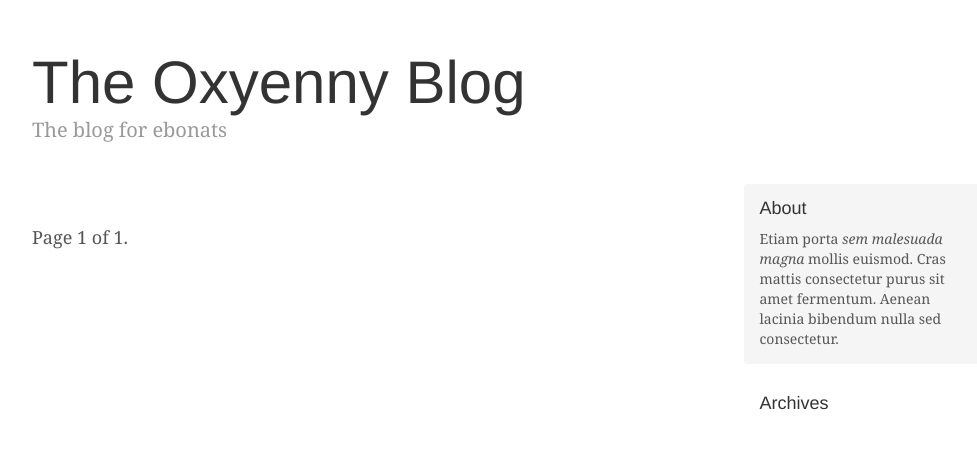
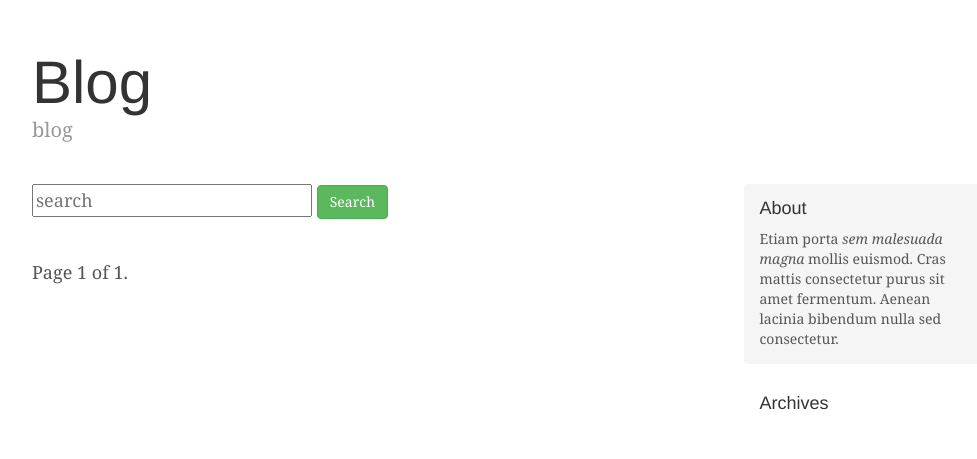
Before and after one commit to EvgenyBydanau/blog, a Django app: page / in a window 1280 px wide. Shown: the part 40-499 px from the top of the page, without its empty margins (138-1115 px from the left). Run offline with Django 3.2, Linux system fonts and the light colour scheme; data that the repository does not hold is empty; parts of the project's set-up code (start-up, migrations or seed data) failed here and were passed over; some libraries are stand-ins or nearby versions.

Commit message:
search by posts and comments

```diff
--- a/posts/views.py
+++ b/posts/views.py
@@ -3,20 +3,43 @@ from django.http import HttpResponseRedirect
 from django.contrib import messages
 from django.core.paginator import Paginator, EmptyPage, PageNotAnInteger
 from django.contrib.auth.decorators import login_required
+from django.db.models import Q
+from itertools import chain
 from collections import Counter
 import datetime
-from .models import Post
+from .models import Post, Comment
 from .forms import PostForm, CommentForm
 from .decorators import superuser_only_user_post_author
 
 
 def post_list(request, date=None):
     if date:
-        date = datetime.datetime.strptime(date, "%Y-%m-%d").date()
-        posts_list = Post.objects.filter(timestamp__month=date.month,
-                                         timestamp__year=date.year).order_by("-timestamp")
+        if 'q' in request.GET:
+            query = request.GET.get('q')
+            date = datetime.datetime.strptime(date, "%Y-%m-%d").date()
+            posts_list = Post.objects.filter(Q(timestamp__month=date.month), Q(timestamp__year=date.year),
+                                             Q(title__icontains=query) | Q(content__contains=query)).order_by('-timestamp')
+            '''Look for q in comments'''
+            posts_with_comments = Post.objects.filter(Q(timestamp__month=date.month), Q(timestamp__year=date.year),
+                                                        comment__content__icontains=query).order_by('-timestamp')
+            '''Exclude multiple posts'''
+            posts_list = set(list(chain(posts_list, posts_with_comments)))
+            posts_list = sorted(posts_list, key=lambda x: x.timestamp, reverse=True)
+        else:
+            date = datetime.datetime.strptime(date, "%Y-%m-%d").date()
+            posts_list = Post.objects.filter(timestamp__month=date.month,
+                                             timestamp__year=date.year).order_by("-timestamp")
     else:
-        posts_list = Post.objects.all().order_by("-timestamp")
+        if 'q' in request.GET:
+            query = request.GET.get('q')
+            posts_list = Post.objects.filter(Q(title__icontains=query) | Q(content__contains=query)).order_by('-timestamp')
+            '''Look for q in comments'''
+            posts_with_comments = Post.objects.filter(comment__content__icontains=query).order_by('-timestamp')
+            '''Exclude multiple posts'''
+            posts_list = set(list(chain(posts_list, posts_with_comments)))
+            posts_list = sorted(posts_list, key=lambda x: x.timestamp, reverse=True)
+        else:
+            posts_list = Post.objects.all().order_by("-timestamp")
     paginator = Paginator(posts_list, 5)
     '''
      Convert datetime object to str '2018-06-01'
--- a/templates/base.html
+++ b/templates/base.html
@@ -63,8 +63,8 @@
 <div class="container">
 
     <div class="blog-header">
-        <h1 class="blog-title">The Oxyenny Blog</h1>
-        <p class="lead blog-description">The blog for ebonats</p>
+        <h1 class="blog-title">Blog</h1>
+        <p class="lead blog-description">blog</p>
     </div>
 
     <div class="row">
--- a/templates/post_list.html
+++ b/templates/post_list.html
@@ -2,6 +2,13 @@
 
 
 {% block content %}
+
+    <form method="GET">
+        <input name="q" value="{{ request.GET.q }}" placeholder="search">
+        <button class="btn btn-success" type="submit">
+            Search
+        </button>
+    </form>
 
 
     {% for post in posts %}
```
Also changed, not shown: posts/migrations/0003_auto_20180630_1347.py (added), posts/migrations/0004_auto_20180630_1408.py (added).
